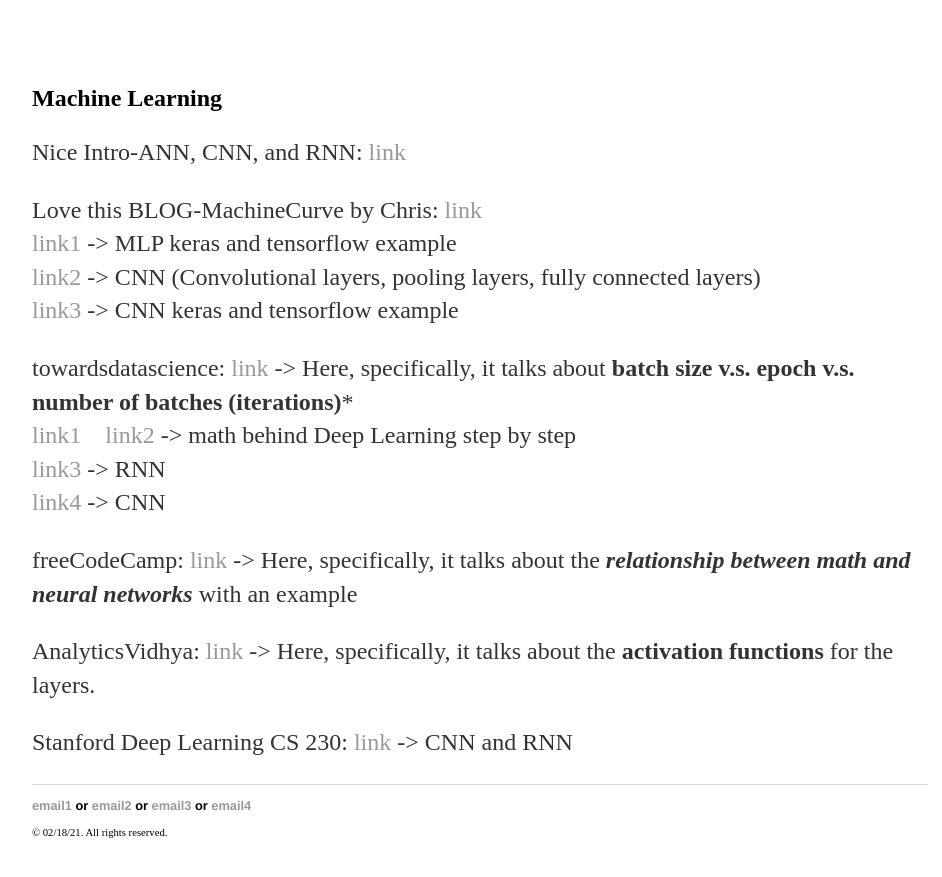
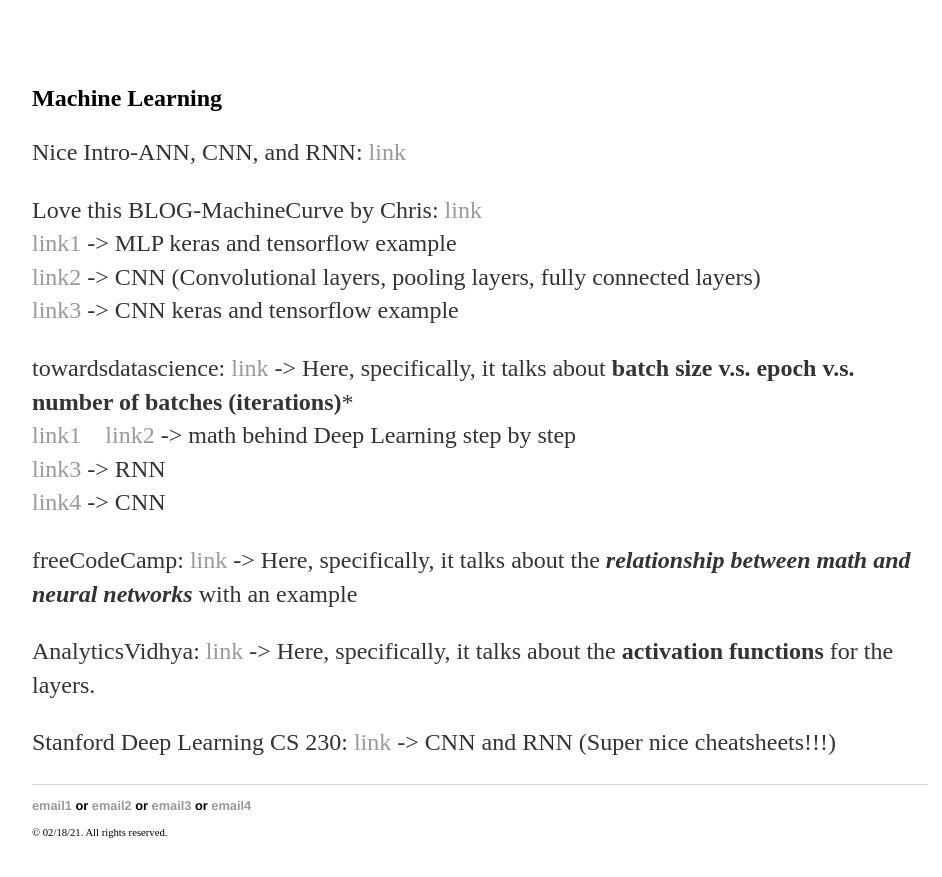
Before and after one commit to yjkweon24/yjkweon24.github.io, a Jekyll site: the page built from _posts/2019-03-16-Academic.md, in a window 1280 px wide and 900 px high, scrolled down 1347 px. Shown: the top 877 px of the window, without its empty margins (160-1102 px from the left). Built offline with Jekyll 4.4.1, drawn with Linux system fonts in a browser that asks for light colours.

Commit message:
Update 2019-03-16-Academic.md

```diff
--- a/_posts/2019-03-16-Academic.md
+++ b/_posts/2019-03-16-Academic.md
@@ -51,4 +51,4 @@
 
 AnalyticsVidhya: [link](https://www.analyticsvidhya.com/blog/2020/01/fundamentals-deep-learning-activation-functions-when-to-use-them/#:~:text=The%20main%20advantage%20of%20using,neurons%20at%20the%20same%20time.&text=Due%20to%20this%20reason%2C%20during,neurons%20which%20never%20get%20activated.) -> Here, specifically, it talks about the **activation functions** for the layers.
 
-Stanford Deep Learning CS 230: [link](https://stanford.edu/~shervine/teaching/cs-230/cheatsheet-convolutional-neural-networks) -> CNN and RNN
+Stanford Deep Learning CS 230: [link](https://stanford.edu/~shervine/teaching/cs-230/cheatsheet-convolutional-neural-networks) -> CNN and RNN (Super nice cheatsheets!!!)
```
